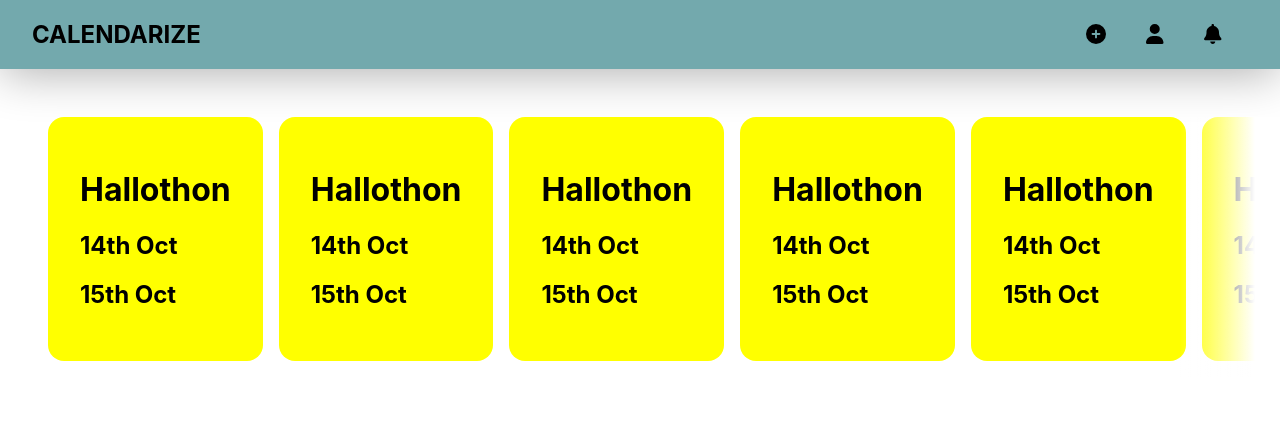
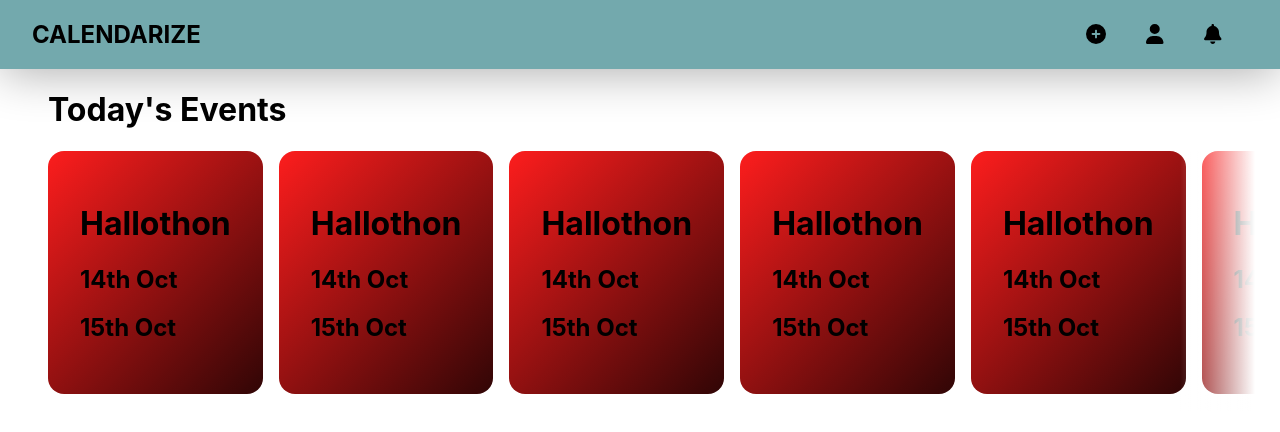
Before and after one commit to musashi-13/Calendarize, a React (Create React App) app in the folder calendarize/: page / in a window 1280 px wide. Shown: the top 432 px of the page. Built offline with nearby package versions, Linux system fonts and the light colour scheme.

Commit message:
Changes to today.js

```diff
--- a/calendarize/package.json
+++ b/calendarize/package.json
@@ -12,10 +12,12 @@
     "@testing-library/react": "^13.4.0",
     "@testing-library/user-event": "^13.5.0",
     "babel-plugin-macros": "^3.1.0",
+    "fs": "^0.0.1-security",
     "react": "^18.2.0",
     "react-dom": "^18.2.0",
     "react-scripts": "5.0.1",
-    "web-vitals": "^2.1.4"
+    "web-vitals": "^2.1.4",
+    "xml2js": "^0.6.2"
   },
   "scripts": {
     "start": "react-scripts start",
--- a/calendarize/src/App.css
+++ b/calendarize/src/App.css
@@ -22,16 +22,20 @@
   padding: 1em;
 }
 .TodayCard{
-  background-color: yellow;
   z-index: 0;
   padding: 2em;
   width: fit-content;
   border-radius: 1em;
   user-select: none;
 }
+
+.todayEvents{
+  margin-left: 1.5em;
+}
+
 .todayCardContainer{
   width: 100%;
-  margin: 3em;
+  margin-left: 3em;
   display: flex;
   gap: 1em;
   overflow-x: auto;
--- a/calendarize/src/App.js
+++ b/calendarize/src/App.js
@@ -12,7 +12,7 @@ function App() {
         <button className="profile"><FontAwesomeIcon icon={faUser} size="xl"/></button>
         <button className="notifications"><FontAwesomeIcon icon={faBell} size="xl"/></button>
       </nav>
-
+      <h1 className="todayEvents">Today's Events</h1>
       <TodayCardContainer />
     </div>
   );
--- a/calendarize/src/Today.js
+++ b/calendarize/src/Today.js
@@ -1,13 +1,14 @@
 import React from "react";
 
-function TodayCard(props){
-    return(
-        <div className="TodayCard">
-            <h1>{props.EventName}</h1>
-            <h2>{props.EventFrom}</h2>
-            <h2>{props.EventTo}</h2>
-        </div>
-    )
-}
+function TodayCard(props) {
+    return (
+      <div className="TodayCard" style={{ background: props.linearGradient }}>
+        <h1>{props.EventName}</h1>
+        <h2>{props.EventFrom}</h2>
+        <h2>{props.EventTo}</h2>
+      </div>
+    );
+  }
+
 
 export default TodayCard
--- a/calendarize/src/TodayContainer.js
+++ b/calendarize/src/TodayContainer.js
@@ -1,5 +1,6 @@
 import React, { useRef, useState } from 'react';
 import TodayCard from './Today';
+
 
 
 function TodayCardContainer() {
@@ -7,6 +8,7 @@ function TodayCardContainer() {
     const [isDragging, setIsDragging] = useState(false);
     const [startX, setStartX] = useState(0);
     const [scrollLeft, setScrollLeft] = useState(0);
+    const gradientStyle = 'linear-gradient(-225deg, rgba(253,29,29,1) 0px, rgba(0,0,0,1) 400px)';
 
     const handleMouseDown = (e) => {
     setIsDragging(true);
@@ -40,7 +42,7 @@ function TodayCardContainer() {
                 onMouseUp={handleMouseUp}
                 onMouseMove={handleMouseMove}
                 >
-            <TodayCard EventName="Hallothon" EventFrom="14th Oct" EventTo="15th Oct" />
+                <TodayCard EventName="Hallothon" EventFrom="14th Oct" EventTo="15th Oct" linearGradient={gradientStyle} />
                 </div>
             ))}
             <div className="todayGradient"></div>
```
Also changed, not shown: calendarize/src/events.json (added, +16 -0 lines), 1 other file (tests, documents, lock files or other folders). Lines whose indentation alone changed are shown as unchanged.
